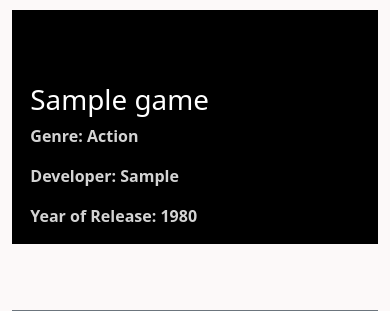
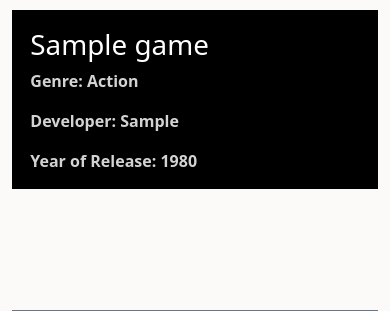
Before and after one commit to HerFri/RetroReview, a Django app: a page that uses templates/game_detail.html in a window 390 px wide. Shown: the part 60-371 px from the top of the page. Run offline with Django 3.2, Linux system fonts and the light colour scheme; tables that the repository leaves empty hold one stand-in row (values such as "Sample post").

Commit message:
edit CSS to fix responsiveness issues, add a-lement to templtes so game image is clickable

```diff
--- a/static/css/style.css
+++ b/static/css/style.css
@@ -71,8 +71,6 @@ body {
 
 .image-container {
     position: relative;
-
-/*    max-width: 20%; */
 }
 
 .image-flash {
@@ -153,12 +151,12 @@ body {
     color: #E84610;
 }
 
-.post-title {
-    margin-top: 20%;
+.game-title {
+    margin-top: 5%;
     margin-left: 5%;
 }
 
-.post-subtitle {
+.game-subtitle {
     margin-left: 5%;
     color: lightgray;
 }
@@ -234,11 +232,11 @@ body {
         justify-content: center;
         align-items: center;
     }
-    .post-title {
+    .game-title {
         font-size: 16px;
     }
 
-    .post-subtitle {
+    .game-subtitle {
         font-size: 12px;
     }
 
@@ -257,6 +255,7 @@ body {
         height: auto!important;
         object-fit: fill;
     }
+
 
     form {
         display: flex;
--- a/templates/filtered_games.html
+++ b/templates/filtered_games.html
@@ -24,12 +24,14 @@
                             <div class="card mb-4 border border-secondary">
                                 <div class="card-body">
                                     <div class="image-container card-img-top">
+                                        <a href="{% url 'game_detail' game.slug %}">
                                             {% if "placeholder" in game.featured_image.url %}
                                                 <img class="card-img-top"
                                                     src="https://thenounproject.com/api/private/icons/3674270/edit/?backgroundShape=SQUARE&backgroundShapeColor=%23000000&backgroundShapeOpacity=0&exportSize=752&flipX=false&flipY=false&foregroundColor=%23000000&foregroundOpacity=1&imageFormat=png&rotation=0" alt="No image available">
                                             {% else %}
                                                 <img class="card-img-top" src="{{ game.featured_image.url }}" alt="Game cover image">
                                             {% endif %}
+                                        </a>
                                     </div>
                                     <div class="image-flash">
                             <!--    <p class="author">{{ game.title }}</p> -->  <!-- class from walktrough, see style.css -->
--- a/templates/game_detail.html
+++ b/templates/game_detail.html
@@ -5,11 +5,11 @@
         <div class="row g-0">
             <div class="col-md-6 masthead-text">
                 <!-- Post title goes in these h1 tags -->
-                <h1 class="post-title">{{ game.title }}</h1>
+                <h1 class="game-title">{{ game.title }}</h1>
                 <!-- Post author goes before the | the post's created date goes after -->
-                <p class="post-subtitle">Genre: {{ game.genre }}</p>
-                <p class="post-subtitle">Developer: {{ game.developer }}</p>
-                <p class="post-subtitle">Year of Release: {{ game.year }}</p>
+                <p class="game-subtitle">Genre: {{ game.genre }}</p>
+                <p class="game-subtitle">Developer: {{ game.developer }}</p>
+                <p class="game-subtitle">Year of Release: {{ game.year }}</p>
             </div>
             <div class="d-none d-md-block col-md-6 masthead-image">
                 <!-- The featured image URL goes in the src attribute -->
--- a/templates/index.html
+++ b/templates/index.html
@@ -75,12 +75,14 @@
                     <div class="card mb-4 border border-secondary">
                         <div class="card-body">
                             <div class="image-container card-img-top">
+                                <a href="{% url 'game_detail' game.slug %}">
                                     {% if "placeholder" in game.featured_image.url %}
                                     <img class="card-img-top"
                                         src="https://thenounproject.com/api/private/icons/3674270/edit/?backgroundShape=SQUARE&backgroundShapeColor=%23000000&backgroundShapeOpacity=0&exportSize=752&flipX=false&flipY=false&foregroundColor=%23000000&foregroundOpacity=1&imageFormat=png&rotation=0" alt="No image available">
                                     {% else %}
                                     <img class="card-img-top" src="{{ game.featured_image.url }}" alt="Game cover image">
                                     {% endif %}
+                                </a>
                             </div>
                             <div class="image-flash">
                             <!--    <p class="author">{{ game.title }}</p> -->  <!-- class from walktrough, see style.css -->
--- a/templates/review_detail.html
+++ b/templates/review_detail.html
@@ -7,9 +7,9 @@
         <div class="row g-0 topgame">
             <div class="col-md-6 masthead-text">
                 <!-- Post title goes in these h1 tags -->
-                <h1 class="post-title">{{ review.title }}</h1>
+                <h1 class="game-title">{{ review.title }}</h1>
                 <!-- Post author goes before the | the post's created date goes after -->
-                <p class="post-subtitle">Review by: {{ review.username }} | {{ review.created_on }}</p>
+                <p class="game-subtitle">Review by: {{ review.username }} | {{ review.created_on }}</p>
             </div>
             <div class="d-none d-md-block col-md-6 masthead-image">
                 <!-- The featured image URL goes in the src attribute -->
```
Lines whose indentation alone changed are shown as unchanged.
